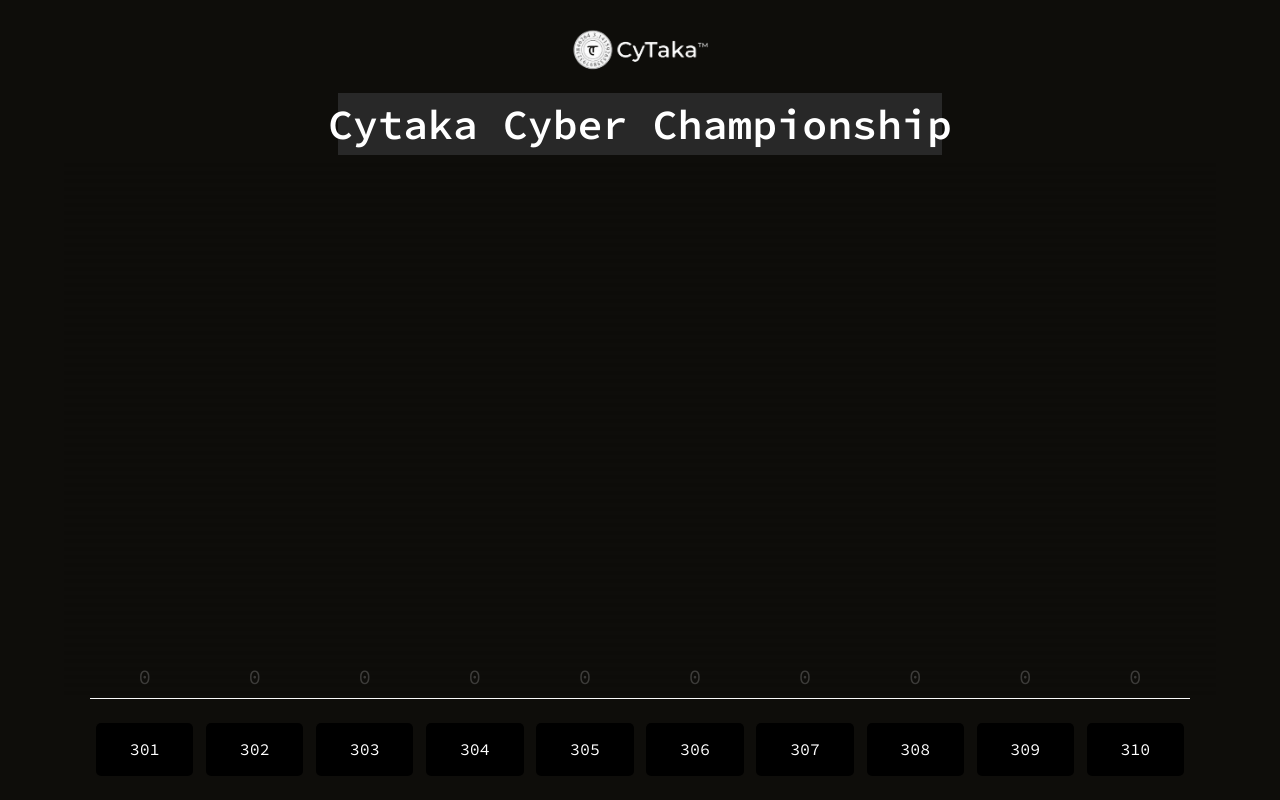
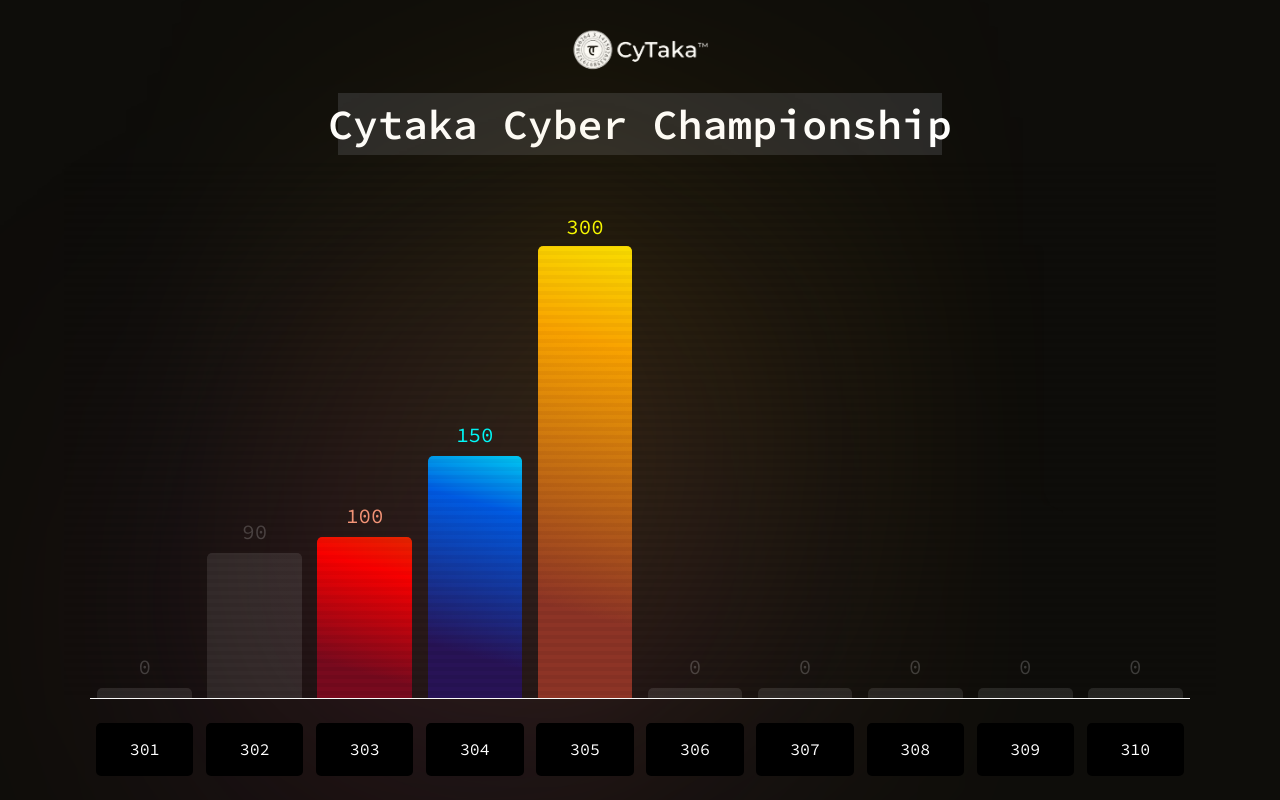
Before and after one commit to MeaBoy656/cytaka-cyber-championship, a React (Create React App) app: page / in a window 1280 px wide. Built offline with nearby package versions, Linux system fonts and the light colour scheme.

Commit message:
Code fuckup

```diff
--- a/src/App.js
+++ b/src/App.js
@@ -5,10 +5,10 @@
 
 const ldata = [
   { label: "301", y: 0 },
-  { label: "302", y: 0 },
-  { label: "303", y: 0 },
-  { label: "304", y: 0 },
-  { label: "305", y: 0 },
+  { label: "302", y: 90 },
+  { label: "303", y: 100 },
+  { label: "304", y: 150 },
+  { label: "305", y: 300 },
   { label: "306", y: 0 },
   { label: "307", y: 0 },
   { label: "308", y: 0},
@@ -19,15 +19,16 @@
 function App() {
   const MINUTE_MS = 10000;
   const [data, setData] = useState(ldata);
-  const prevDataRef = useRef(data);
+  // const prevDataRef = useRef(data);
   const [tallestHeights, setTallestHeights] = useState([[], [], []]);
 
-  useEffect(() => {
-    prevDataRef.current = ldata;
-    setData(() => {
-      return [...prevDataRef.current];
-    });
-  }, [ldata]);
+  // useEffect(() => {
+  //   prevDataRef.current = ldata;
+  //   setData(() => {
+  //     return [...prevDataRef.current];
+  //   });
+  // }, [ldata]);
+  console.log(data);
 
   useEffect(() => {
     const heightsArray = data.map((item) => item.y);
@@ -53,13 +54,16 @@
   }, [data, ldata]);
 
   useEffect(() => {
-    setTimeout(() => {
+    setInterval(() => {
       let rdata = data;
       fetch("http://52.224.2.235:8008/shares")
         .then((response) => response.json())
         .then((data) => {
           data.forEach((element) => {
+            console.log("Interval is running");
             try {
+              ldata=
+              console.log(element);
               rdata[element.id - 1].label = element.company_id;
               rdata[element.id - 1].y = parseInt(element.score);
             } catch {
@@ -69,7 +73,7 @@
           setData(rdata);
         });
     }, MINUTE_MS);
-  }, [data]);
+  }, []);
 
   return (
     <div className="app-container">
```
